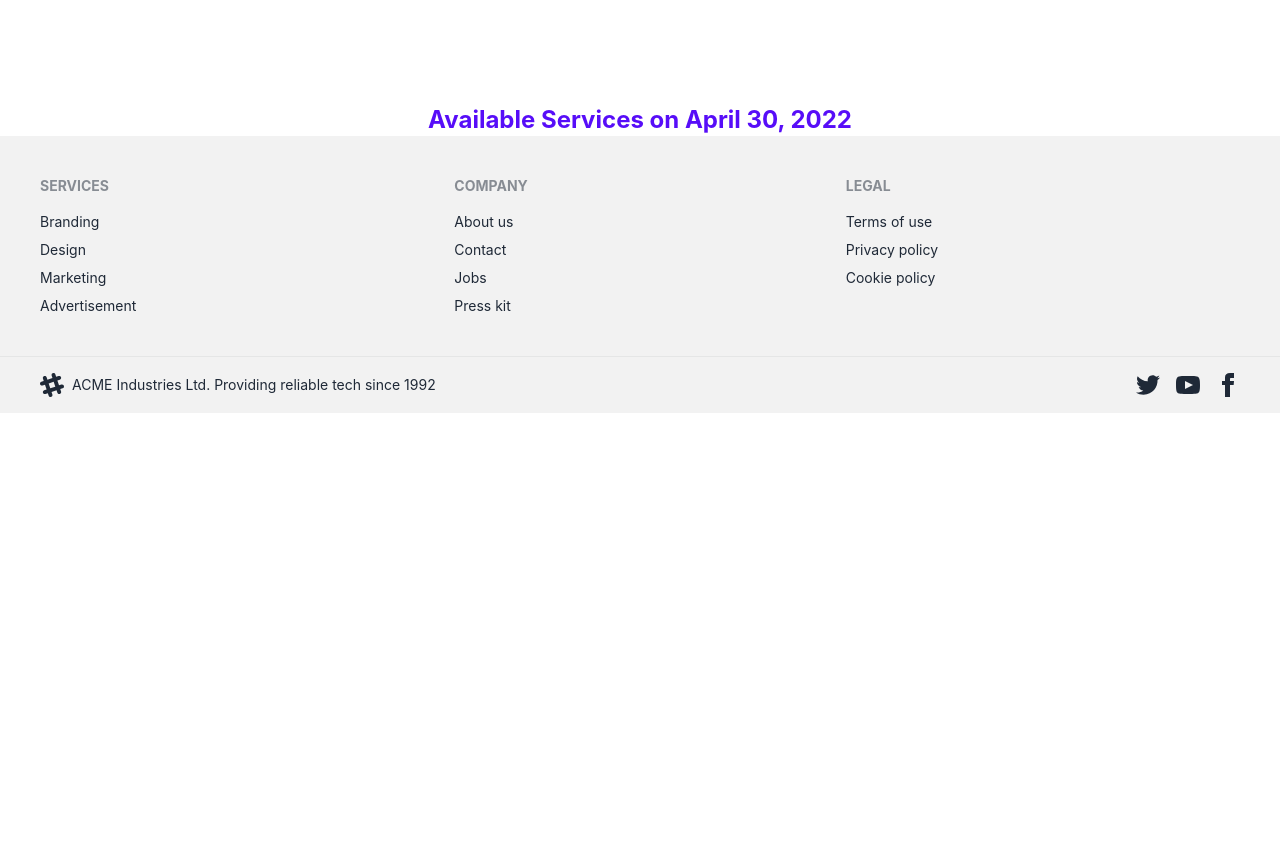
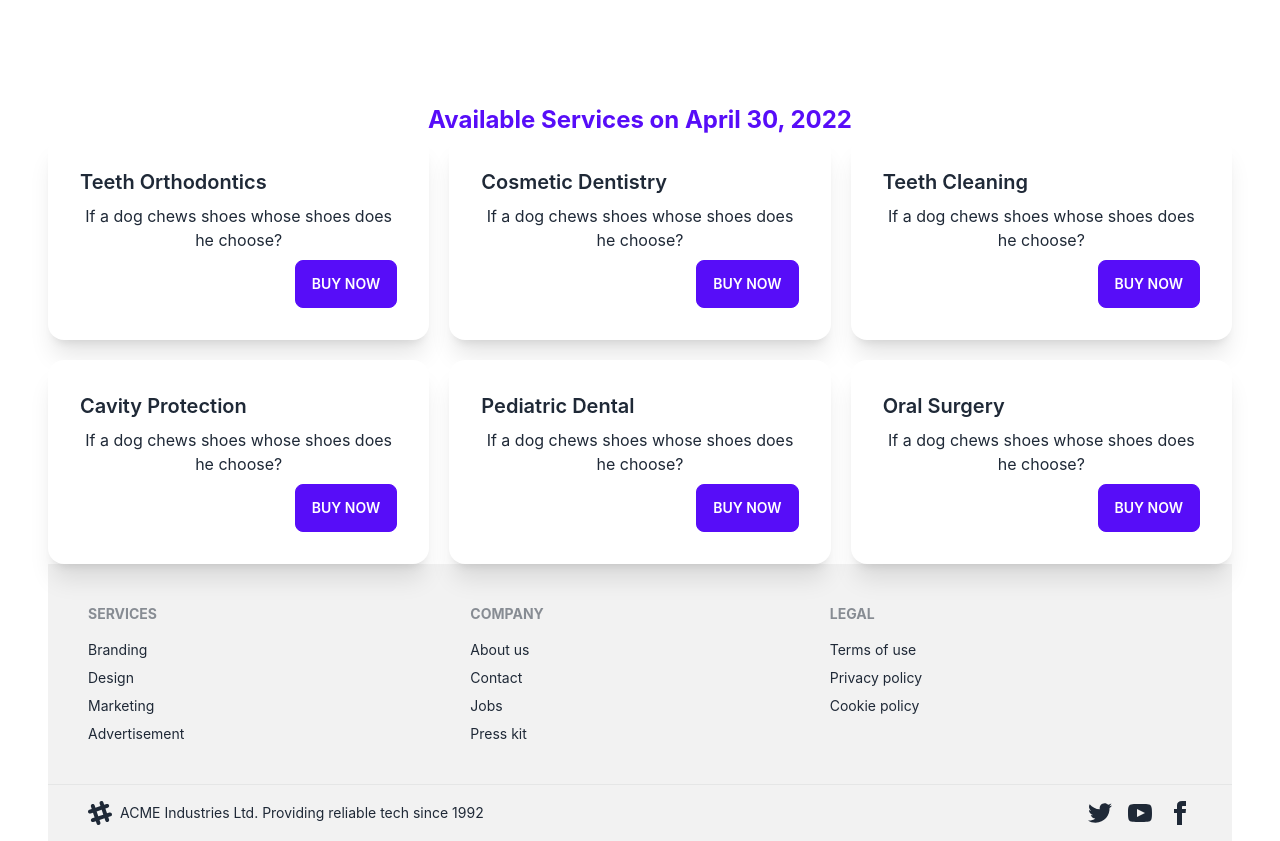
Before and after one commit to Muhammad-Mehedi-Hasan-Opi-Sarker/doctors, a React (Create React App) app: page /appointment in a window 1280 px wide. Shown: the part 760-1601 px from the top of the page. Before the commit the page ends 1173 px from the top, so only its background shows below. Built offline with nearby package versions, Linux system fonts and the light colour scheme.

Commit message:
solve other problem

```diff
--- a/src/pages/Appoint/Appoint.js
+++ b/src/pages/Appoint/Appoint.js
@@ -5,11 +5,9 @@ import AvailableAppointment from './AvailableAppointment';
 
 const Appoint = () => {
     return (
-        <div>
+        <div className='lg:px-12 px-8'>
             <AppointmentBanner></AppointmentBanner>
-            <AvailableAppointment>
-
-            </AvailableAppointment>
+            <AvailableAppointment></AvailableAppointment>
             <Footer></Footer>
         </div>
     );
--- a/src/pages/Appoint/AppointmentBanner.js
+++ b/src/pages/Appoint/AppointmentBanner.js
@@ -8,7 +8,7 @@ const AppointmentBanner = () => {
     return (
         <div className="hero min-h-screen">
             <div className="hero-content flex-col lg:flex-row-reverse gap-32">
-                <div className='flex-1'><img src={chair} alt='' className="max-w-sm rounded-lg shadow-2xl" /></div>
+                <div className='flex-1'><img src={chair} alt='' className="sm:w-fit rounded-lg shadow-2xl" /></div>
                 <div className='flex-1'>
                 <DatePicker selected={startDate} onChange={(date) => setStartDate(date)} />
                 </div>
--- a/src/pages/Appoint/AvailableAppointment.js
+++ b/src/pages/Appoint/AvailableAppointment.js
@@ -1,4 +1,5 @@
 import React, { useEffect, useState } from 'react';
+import Services from './Services';
 
 const AvailableAppointment = () => {
     const [services,setServices] = useState([]);
@@ -9,6 +10,14 @@ const AvailableAppointment = () => {
         <div>
             <h1 className='text-primary font-bold text-2xl'>
                 Available Services on April 30, 2022</h1>
+                <div className='grid lg:grid-cols-3 md:grid-cols-2 grid-cols-1 gap-5'>
+                {
+                    services.map(service=><Services
+                    key={service._id}
+                    service={service}
+                    ></Services>)
+                }
+                </div>
         </div>
     );
 };
--- /dev/null
+++ b/src/pages/Appoint/Services.js
@@ -0,0 +1,18 @@
+import React from 'react';
+
+const Services = ({service}) => {
+    const {name, slots} = service;
+    return (
+        <div className="card w-max-fit bg-base-100 shadow-xl">
+            <div className="card-body">
+                <h2 className="card-title">{name}</h2>
+                <p>If a dog chews shoes whose shoes does he choose?</p>
+                <div className="card-actions justify-end">
+                    <button className="btn btn-primary">Buy Now</button>
+                </div>
+            </div>
+        </div>
+    );
+};
+
+export default Services;
--- a/src/pages/Home/Banner.js
+++ b/src/pages/Home/Banner.js
@@ -4,7 +4,7 @@ import bg from '../../assets/images/bg.png';
 
 const Banner = () => {
     return (
-        <div className='px-12'>
+        <div className='lg:px-12 px-8'>
             <div className="hero min-h-screen" style={{background:`url(${bg})`}}>
                 <div className="hero-content flex-col lg:flex-row-reverse">
                     <img src={chair} alt='' className="lg:w-1/2 rounded-lg shadow-2xl" />
--- a/src/pages/Home/Child.js
+++ b/src/pages/Home/Child.js
@@ -3,7 +3,7 @@ import tretment from '../../assets/images/treatment.png';
 
 const Child = () => {
     return (
-        <div className="lg:card-side bg-base-100 lg:px-36 px-12 lg:flex">
+        <div className="lg:card-side bg-base-100 lg:px-36 px-8 lg:flex">
             <figure className='flex-1'><img
             className='h-96 w-96'
              src={tretment} alt="Album"/></figure>
--- a/src/pages/Home/Info.js
+++ b/src/pages/Home/Info.js
@@ -6,7 +6,7 @@ import phone from '../../assets/icons/phone.svg';
 
 const Info = () => {
     return (
-        <div className='grid lg:grid-cols-3 grid-cols-1 gap-5 px-12'>
+        <div className='grid lg:grid-cols-3 grid-cols-1 gap-5 lg:px-12 px-8'>
             <InfoCard cardTitle={'Opening Time'} bgColor={'bg-primary'} img={clock}></InfoCard>
             <InfoCard cardTitle={'Our Location'} bgColor={'bg-secondary'} img={marker}></InfoCard>
             <InfoCard cardTitle={'Contract Us'} bgColor={'bg-primary'} img={phone}></InfoCard>
--- a/src/pages/Home/Services.js
+++ b/src/pages/Home/Services.js
@@ -27,7 +27,7 @@ const Services = () => {
         }
     ]
     return (
-        <div className='my-24 px-12'>
+        <div className='my-24 px-8 lg:px-12'>
             <h1 className='text-primary font-bold text-2xl'>OUR SERVICES</h1>
             <h1 className='font-bold text-4xl' style={{ color: '#000000' }}>Services We Provide</h1>
             <div className='grid lg:grid-cols-3 sm:grid-cols-1 gap-5'>
```
